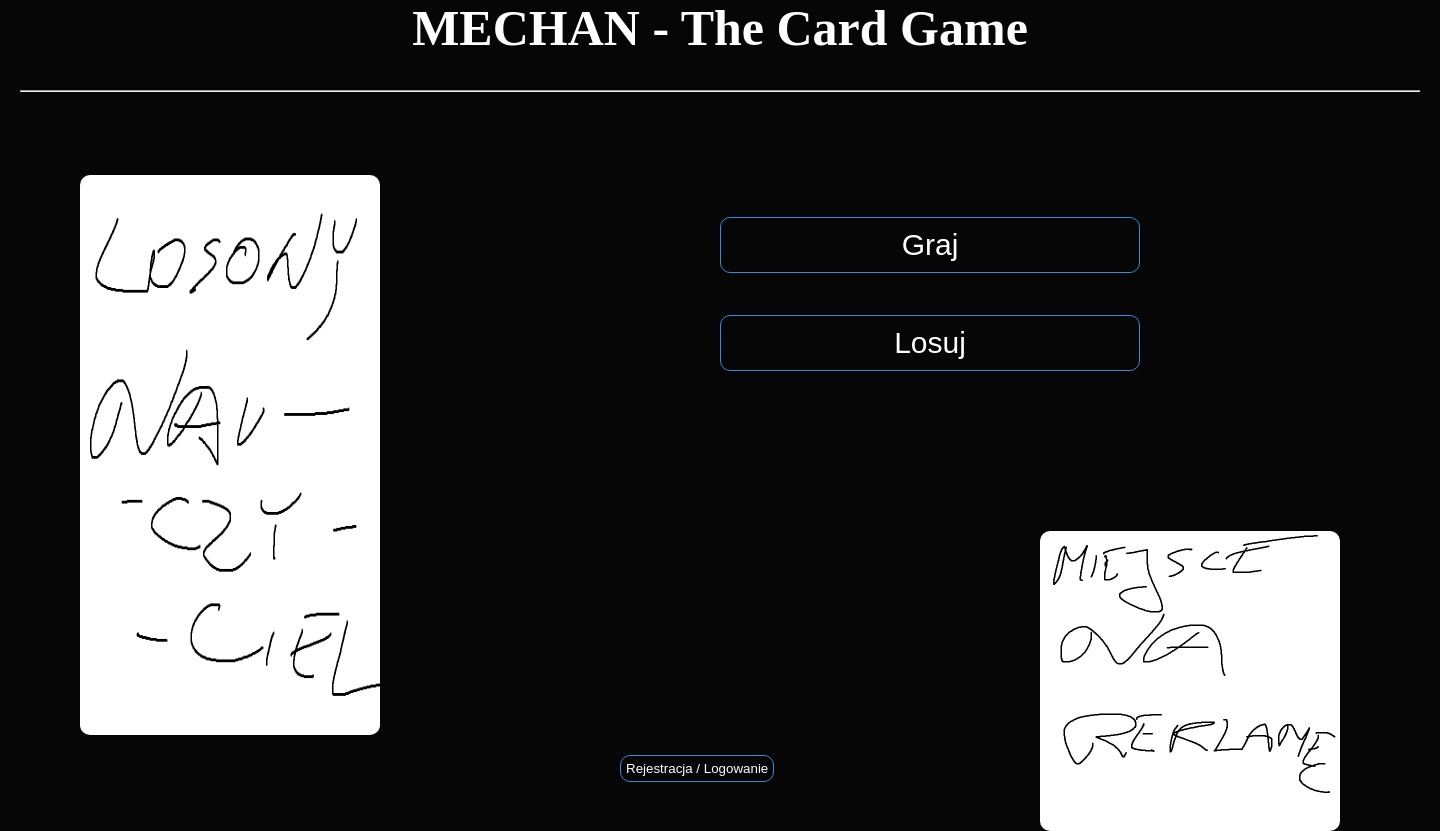
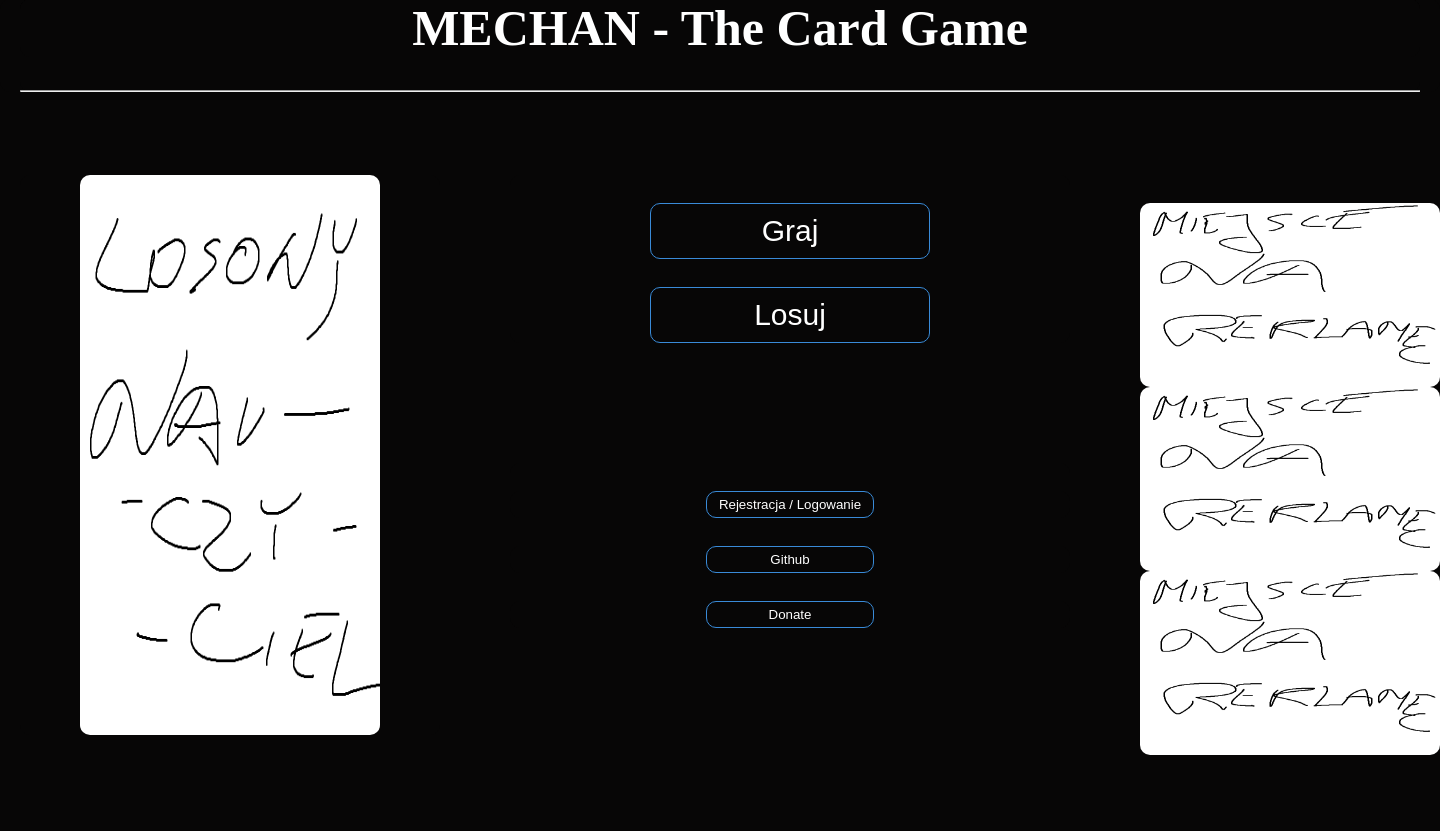
Before and after one commit to KondyKox/graboga.pl, a PHP site: page /HTML/index.html in a window 1440 px wide. Shown: the part 35-866 px from the top of the page. After the commit the page ends 790 px from the top, so only its background shows below. Run offline with PHP 8.4, Linux system fonts and the light colour scheme.

Commit message:
Add files via upload

```diff
--- a/CSS/style.css
+++ b/CSS/style.css
@@ -12,7 +12,7 @@
 
 #container {
     width: 175vh;
-    height: 70vh;
+    max-height: 70vh;
 }
 
 #header {
@@ -24,6 +24,7 @@
 
 .button {
     padding: 5px;
+    min-width: 30%;
     border: 1px solid #398AD7;
     transition: all .3s ease-in-out;
 }
@@ -32,6 +33,7 @@
     background-color: #398AD7;
     background-position: 100% 0;
     box-shadow: 0 0.5em 0.5em -0.4em var(--hover);
+    transform: translateY(-0.50em);
 }
 
 /*********************************** Tags ************************************/
--- a/CSS/styleDraw.css
+++ b/CSS/styleDraw.css
@@ -9,7 +9,7 @@
 }
 
 #inventory {
-	margin: 0 auto;
+	margin: 5% auto;
 	display: block;
     width: 125vh;
     height: 10vh;
--- a/CSS/styleIndex.css
+++ b/CSS/styleIndex.css
@@ -7,30 +7,28 @@
     float: left;
 }
 
-#right {
+#centerTop {
     text-align: center;
-    width: 60%;
+    width: 40%;
     margin-top: 5%;
     margin-left: 5%;
     margin-right: 5%;
-    float: right;
+    float: left;
 }
 
-#footer {
-    float: right;
+#centerBottom {
+    float: left;
     margin-top: 120px;
-    width: 100vh;
+    width: 40%;
+    margin-left: 5%;
+    margin-right: 5%;
 }
 
-#ad {
+#right {
+    text-align: center;
     float: right;
-    margin-top: 5%;
-    margin-right: 10%;
-}
-
-#signIn {
-    float: left;
-    margin-top: 33%;
+    width: 20%;
+    margin-top: -10%;
 }
 
 /******************************* Classes ********************************/
@@ -41,3 +39,12 @@
     width: 50%;
     margin-top: 5%;
 }
+
+.ad {
+    height: 23vh;
+}
+
+.links {
+    text-align: center;
+    margin-top: 5%;
+}
--- a/CSS/styleLogin.css
+++ b/CSS/styleLogin.css
@@ -7,6 +7,7 @@
     padding: 50px;
     transform: translate(-50%, -50%);
     border: 1px solid #398AD7;
+    margin-top: 5%;
 }
 
 #login h2 {
@@ -77,6 +78,6 @@
 input[type="submit"] {
     width: 100%;
     height: 40px;
-    margin-top: 5px;
+    margin-top: 5%;
     font-size: 18px;
 }
--- a/HTML/index.html
+++ b/HTML/index.html
@@ -20,14 +20,25 @@
             <img src="../img/nauczyciel.png" alt="" style="height: 70vh;">
         </div>
 
-        <div id="right">
+        <div id="centerTop">
             <input type="submit" class="buttonMain button" value="Graj">
             <a href="draw.html"><input type="submit" class="buttonMain button" value="Losuj"></a>
         </div>
 
-        <div id="footer">
-            <div id="signIn"><a href="login.html"><input type="submit" class="button" value="Rejestracja / Logowanie"></a></div>
-            <div id="ad"><img src="../img/grafika.png" alt="ad"></div>
+        <div id="centerBottom">
+            <div class="links"><a href="login.html"><input type="submit" class="button" value="Rejestracja / Logowanie"></a></div>
+            <div class="links">
+                <a href="https://github.com/KondyKox/MECHAN-The-Card-Game" target="_blank"><input type="submit" class="button" value="Github"></a>
+            </div>
+            <div class="links">
+                <a href="#" target="_blank"><input type="submit" class="button" value="Donate"></a>
+            </div>
+        </div>
+
+        <div id="right">
+            <img src="../img/grafika.png" alt="ad" class="ad">
+            <img src="../img/grafika.png" alt="ad" class="ad">
+            <img src="../img/grafika.png" alt="ad" class="ad">
         </div>
     </div>
 </body>
--- /dev/null
+++ b/HTML/login.php
@@ -0,0 +1,4 @@
+<?php
+    $login = $_POST['login'];
+    $password = $_POST['password'];
+?>
```
Also changed, not shown: JavaScript/array.js (+10 -8 lines), img/cards/kartaCiborowski.png (added), img/cards/kartaGraczyk.png, img/cards/kartaLibner.png, img/cards/kartaMusial.png, img/cards/kartaSobczak.png (added).
